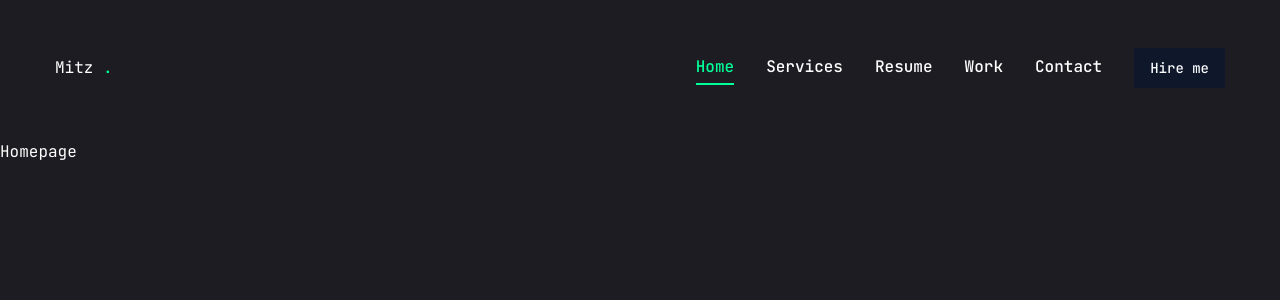
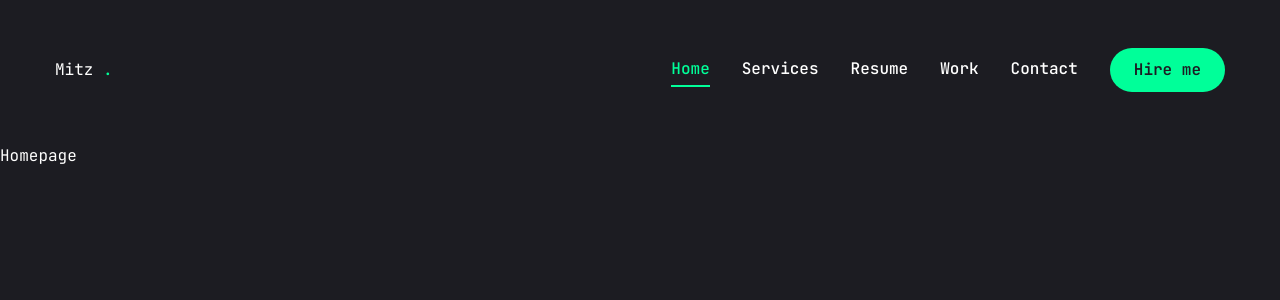
Before and after one commit to oizy404/portfolio, a Next.js app: page / in a window 1280 px wide. Shown: the top 300 px of the page. Built offline with nearby package versions, Linux system fonts and the light colour scheme.

Commit message:
create mobile nav and style navs

```diff
--- a/components/Header.jsx
+++ b/components/Header.jsx
@@ -3,6 +3,7 @@
 
 //components
 import Nav from "./Nav";
+import MobileNav from "./MobileNav";
 const Header = () => {
     return(
         <header className="py-8 xl:py-12 text-white">
@@ -23,7 +24,9 @@
                 </div>
 
                 {/* mobile nav*/}
-                <div className="xl:hidden">mobile nav</div>
+                <div className="xl:hidden">
+                    <MobileNav />
+                </div>
 
             </div>
         </header>
--- /dev/null
+++ b/components/MobileNav.jsx
@@ -0,0 +1,67 @@
+"use client";
+
+import { Sheet, SheetContent, SheetTrigger } from "./ui/sheet";
+import { usePathname } from "next/navigation";
+import Link from "next/link";
+import { CiMenuFries} from "react-icons/ci"
+
+const links = [
+    {
+        name: 'home',
+        path: "/"
+    },
+    {
+        name: 'services',
+        path: "/services"
+    },
+    {
+        name: 'resume',
+        path: "/resume"
+    },
+    {
+        name: 'work',
+        path: "/work"
+    },
+    {
+        name: 'contact',
+        path: "/contact"
+    },
+]
+
+const MobileNav = () => {
+    const pathname = usePathname();
+    return (
+        <Sheet>
+            <SheetTrigger className="flex justify-center items-center">
+                <CiMenuFries className="text-[32px] text-accent"/>
+            </SheetTrigger>
+            <SheetContent className="flex flex-col">
+                {/*logo */}
+                <div className="mt-32 mb-40 text-center text-2xl">
+                    <Link href="/">
+                        <h1 className="text-4xl font-semibold">
+                            Mitz<span className="text-accent">.</span>
+                        </h1>
+                    </Link>
+                </div>
+                {/*nav */}
+                <nav className="flex flex-col justify-center items-center gap-8">
+                    {links.map((link, index)=>{
+                        return(
+                            <Link
+                                href={link.path}
+                                key={index}
+                                className={`${link.path === pathname && "text-accent border-b-2 border-accent"}
+                                capitalize font-medium hover:text-accent transition-all`}
+                            >
+                                {link.name}
+                            </Link>
+                        );
+                    })}
+                </nav>
+            </SheetContent>
+        </Sheet>
+    )
+}
+
+export default MobileNav
--- a/components/ui/button.jsx
+++ b/components/ui/button.jsx
@@ -5,25 +5,18 @@
 import { cn } from "@/lib/utils"
 
 const buttonVariants = cva(
-  "inline-flex items-center justify-center whitespace-nowrap rounded-md text-sm font-medium ring-offset-white transition-colors focus-visible:outline-none focus-visible:ring-2 focus-visible:ring-slate-950 focus-visible:ring-offset-2 disabled:pointer-events-none disabled:opacity-50 dark:ring-offset-slate-950 dark:focus-visible:ring-slate-300",
+  "inline-flex items-center justify-center whitespace-nowrap rounded-full text-base font-semibold ring-offset-white transition-colors",
   {
     variants: {
       variant: {
-        default: "bg-slate-900 text-slate-50 hover:bg-slate-900/90 dark:bg-slate-50 dark:text-slate-900 dark:hover:bg-slate-50/90",
-        destructive:
-          "bg-red-500 text-slate-50 hover:bg-red-500/90 dark:bg-red-900 dark:text-slate-50 dark:hover:bg-red-900/90",
-        outline:
-          "border border-slate-200 bg-white hover:bg-slate-100 hover:text-slate-900 dark:border-slate-800 dark:bg-slate-950 dark:hover:bg-slate-800 dark:hover:text-slate-50",
-        secondary:
-          "bg-slate-100 text-slate-900 hover:bg-slate-100/80 dark:bg-slate-800 dark:text-slate-50 dark:hover:bg-slate-800/80",
-        ghost: "hover:bg-slate-100 hover:text-slate-900 dark:hover:bg-slate-800 dark:hover:text-slate-50",
-        link: "text-slate-900 underline-offset-4 hover:underline dark:text-slate-50",
+        default: "bg-accent text-primary hover:bg-accent-hover",
+        primary: "bg-primary text-white",
+        outline: 'border border-accent bg-transparent text-accent hover:bg-accent hover:text-primary',
       },
       size: {
-        default: "h-10 px-4 py-2",
-        sm: "h-9 rounded-md px-3",
-        lg: "h-11 rounded-md px-8",
-        icon: "h-10 w-10",
+        default: "h-[44px] px-6",
+        md: "h-[44px] px-6",
+        lg: "h-[44px] px-8 text-sm uppercase tracking-[2px]",
       },
     },
     defaultVariants: {
--- a/components/ui/sheet.jsx
+++ b/components/ui/sheet.jsx
@@ -2,9 +2,9 @@
 import * as React from "react"
 import * as SheetPrimitive from "@radix-ui/react-dialog"
 import { cva } from "class-variance-authority";
-import { X } from "lucide-react"
+import { cn } from "@/lib/utils";
 
-import { cn } from "@/lib/utils"
+import { IoMdClose } from "react-icons/io";
 
 const Sheet = SheetPrimitive.Root
 
@@ -26,7 +26,7 @@
 SheetOverlay.displayName = SheetPrimitive.Overlay.displayName
 
 const sheetVariants = cva(
-  "fixed z-50 gap-4 bg-white p-6 shadow-lg transition ease-in-out data-[state=open]:animate-in data-[state=closed]:animate-out data-[state=closed]:duration-300 data-[state=open]:duration-500 dark:bg-slate-950",
+  "fixed z-50 gap-4 bg-primary p-6 shadow-lg transition ease-in-out data-[state=open]:animate-in data-[state=closed]:animate-out data-[state=closed]:duration-300 data-[state=open]:duration-500 dark:bg-slate-950",
   {
     variants: {
       side: {
@@ -35,7 +35,7 @@
           "inset-x-0 bottom-0 border-t data-[state=closed]:slide-out-to-bottom data-[state=open]:slide-in-from-bottom",
         left: "inset-y-0 left-0 h-full w-3/4 border-r data-[state=closed]:slide-out-to-left data-[state=open]:slide-in-from-left sm:max-w-sm",
         right:
-          "inset-y-0 right-0 h-full w-3/4  border-l data-[state=closed]:slide-out-to-right data-[state=open]:slide-in-from-right sm:max-w-sm",
+          "inset-y-0 right-0 h-full w-3/4 data-[state=closed]:slide-out-to-right data-[state=open]:slide-in-from-right sm:max-w-sm",
       },
     },
     defaultVariants: {
@@ -50,8 +50,8 @@
     <SheetPrimitive.Content ref={ref} className={cn(sheetVariants({ side }), className)} {...props}>
       {children}
       <SheetPrimitive.Close
-        className="absolute right-4 top-4 rounded-sm opacity-70 ring-offset-white transition-opacity hover:opacity-100 focus:outline-none focus:ring-2 focus:ring-slate-950 focus:ring-offset-2 disabled:pointer-events-none data-[state=open]:bg-slate-100 dark:ring-offset-slate-950 dark:focus:ring-slate-300 dark:data-[state=open]:bg-slate-800">
-        <X className="h-4 w-4" />
+        className="absolute right-8 top-8 transition-opacity outline-none">
+        <IoMdClose className="text-3xl text-accent" />
         <span className="sr-only">Close</span>
       </SheetPrimitive.Close>
     </SheetPrimitive.Content>
--- a/package.json
+++ b/package.json
@@ -22,6 +22,7 @@
     "next": "14.2.15",
     "react": "^18",
     "react-dom": "^18",
+    "react-icons": "^5.3.0",
     "tailwind-merge": "^2.5.3",
     "tailwindcss-animate": "^1.0.7"
   },
```
Also changed, not shown: 1 other file (tests, documents, lock files or other folders).
